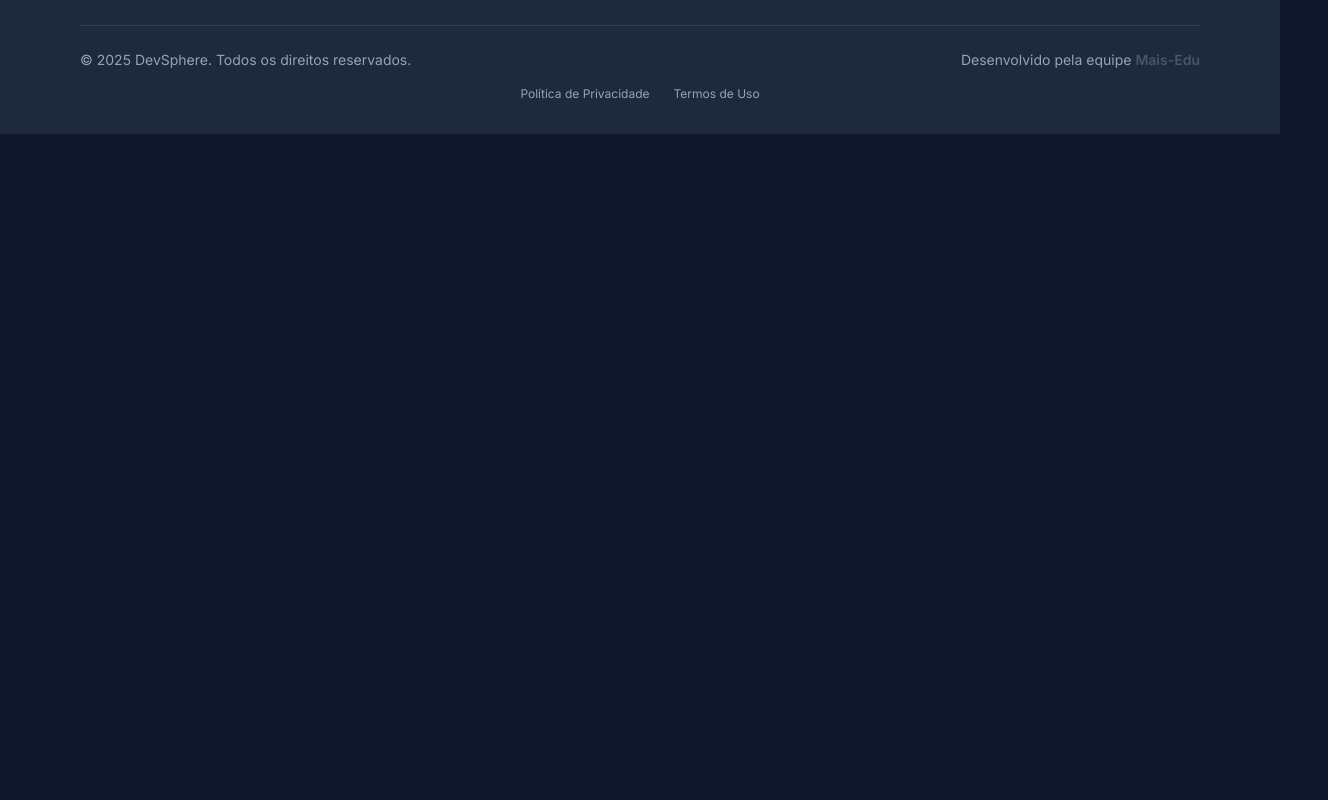
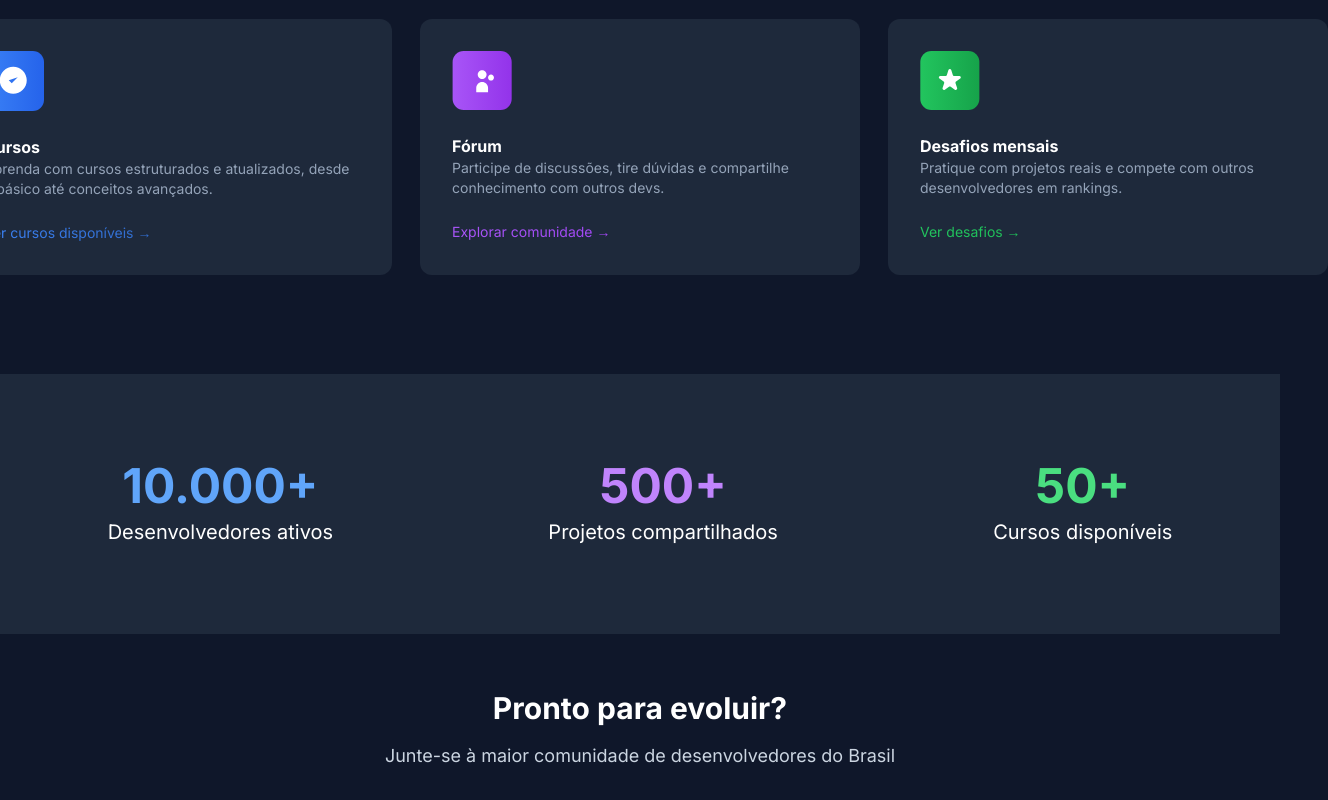
Before and after one commit to Mais-Edu/frontend-devsphere, a React (Vite) app: page / in a window 1280 px wide. Shown: the part 700-1500 px from the top of the page, 1328 px wide, since content can reach past the window. Before the commit the page ends 834 px from the top, so only its background shows below. Built offline with nearby package versions, Linux system fonts and the light colour scheme.

Commit message:
feat(home-page): home page done

```diff
--- a/src/pages/HomePage/index.jsx
+++ b/src/pages/HomePage/index.jsx
@@ -1,9 +1,15 @@
+import CallToRegister from "../../components/CallToRegister";
+import HighlightHome from "../../components/HighlightHome";
+import InNumbers from "../../components/InNumbers";
 import WelcomeHome from "../../components/WelcomeHome";
 
 const HomePage = () => {
     return (
         <>
         <WelcomeHome />
+        <HighlightHome />
+        <InNumbers />
+        <CallToRegister />
         </>
      );
 }
```
Also changed, not shown: src/pages/TestPage/index.jsx (+5 -5 lines).
